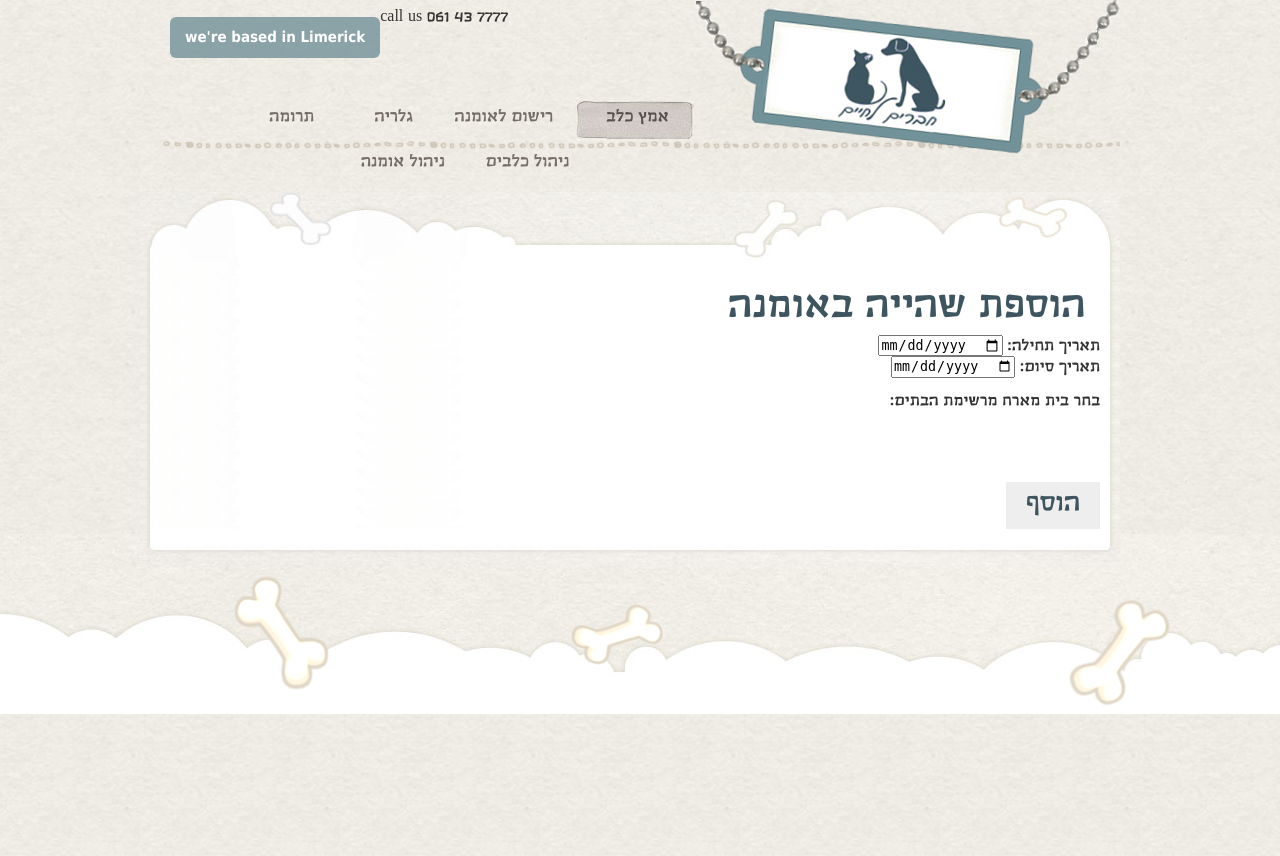
After one commit to ofirnn/friends_forlife, a Django app: page /friends_forlife/dogstaying_add in a window 1280 px wide. The commit adds this page. Run offline with Django 3.2, Linux system fonts and the light colour scheme; the visitor is signed in with stand-in values (Sample User, id 1); data that the repository does not hold is empty; parts of the project's set-up code (start-up, migrations or seed data) failed here and were passed over.

Commit message:
first version of dogstaying add :)

```diff
--- a/friends_forlife/app/static/style/style.css
+++ b/friends_forlife/app/static/style/style.css
@@ -789,6 +789,19 @@ input[type="search"]::-webkit-search-decoration {
 	margin-top: 10%;
 }
 
+.dogs_index_FosterBtn{
+	color:#AC6D76;
+    font-size: 18px;
+    background: #eee;
+    padding: 10px 20px 10px 20px;
+    text-decoration: none;
+    border: none;
+    /* margin-top: 56px; */
+    font-family: trashimclm;
+    float: left;
+
+	margin-top: 5px;
+}
 .dogs_index_RemoveBtn{
 	color:#e74c3c;
     font-size: 20px;
@@ -960,3 +973,7 @@ input[type="search"]::-webkit-search-decoration {
 	font-size: 30px;
 
 }
+
+/*=========================================*/
+/*====PAGE - Dogstaying-add =====*/
+/*=========================================*/
--- a/friends_forlife/app/templates/app/dogs_index.html
+++ b/friends_forlife/app/templates/app/dogs_index.html
@@ -108,10 +108,13 @@
                                                 <input type="hidden" name="id" value="{{ dog.id }}">
                                                 <input type="submit" class="dogs_index_UpdateBtn" value="עדכון"/>
                                             </form>
-
                                             <form>
                                                 <input type="hidden" name="id" value="{{ dog.id }}">
                                                 <input type="submit" class="dogs_index_RemoveBtn" value="הסרה"/>
+                                            </form>
+                                            <form name="dogstaying_add" action="dogstaying_add">
+                                                <input type="hidden" name="dog_id" value="{{ dog.id }}">
+                                                <input type="submit" class="dogs_index_FosterBtn" value="אומנה"/>
                                             </form>
                                     </div>
 					     	    </div>
--- /dev/null
+++ b/friends_forlife/app/templates/app/dogstaying_add.html
@@ -0,0 +1,116 @@
+<!DOCTYPE html>
+<html class="no-js">
+	<head>
+	    <meta charset="utf-8">
+	    <meta name="viewport" content="width=device-width, initial-scale=1, minimum-scale=1">
+	    <meta http-equiv="X-UA-Compatible" content="IE=edge,chrome=1">
+	    <title>Friends for Life</title>
+		<script src="../../static/js/modernizr.js"></script>
+		<link rel="stylesheet" href="../../static/style/style.css">
+		<link rel="stylesheet" href="../../static/style/styleMobile.css">
+	</head>
+	<body dir="rtl">
+		<div id="outer-wrap">
+			<div id="inner-wrap">
+			    <header id="top">
+			        <div class="block">
+			            <a href="index.html"  id="logo"></a><!--Logo-->
+			            <a class="nav-btn" id="nav-open-btn" href="#nav">Book Navigation</a>
+			            <div id="contact">
+			                <span class="based">we're based in Limerick</span>
+			                <span class="number">call us  061 43 7777</span>
+			            </div>
+					    <nav id="nav">
+				            <ul>
+				                <li class="is-active navBtnAdopt">
+				                    <a href="dogs_4_adoption.html">אמץ כלב</a>
+				                </li>
+				             	<li class="navBtnFoster">
+				                    <a href="house_registration.html">רישום לאומנה</a>
+				                </li>
+				             <!--<li class="navBtnAbout">
+				                    <a href="#">אודות</>
+				              </li>-->
+    				             <li class="navBtnGallery">
+				                    <a href="#">גלריה</a></a>
+				                </li>
+				             <!--<li class="navBtnContact">
+				                    <a href="#">צור קשר</a>
+				                </li>-->
+				                <li class="navBtnDonate">
+				                    <a href="donation_baskets.html">תרומה</a>
+				                </li>
+                                {% if request.user.is_superuser %}
+                                    <li class="navBtnDogIndex">
+                                        <a href="dogs_index.html">ניהול כלבים</a>
+                                    </li>
+                                    <li class="navBtnDogHouseIndex">
+                                        <a href="doghouse_index.html">ניהול אומנה</a></a>
+                                    </li>
+                                {% endif %}
+				            </ul>
+			            	<a class="close-btn" id="nav-close-btn" href="#top">Return to Content</a>
+			    		</nav>
+					</div>
+			    </header>
+				<main id="main">
+					<div class="block">
+						<div class="mainTop"></div>
+						<div class="mainContent">
+				    		<h1>הוספת שהייה באומנה</h1><br>
+                                <div class="dogstaying_add_form_details">
+{##}
+{#    description = models.TextField()#}
+{#    color = models.CharField(max_length=100, null=True)#}
+{#    age = models.CharField(max_length=100, null=True)#}
+{##}
+{#    is_adopted = models.BooleanField(default=False)#}
+{#    is_castrated = models.BooleanField(default=False)#}
+{#    is_educated = models.BooleanField(default=False)#}
+{#    gender = models.CharField(max_length=10, null=True)#}
+{#    status = models.CharField(max_length=50, help_text="State Name - In-Adoption / In-House / Treatment ")#}
+{#    last_updated = models.DateTimeField(auto_created=True)#}
+{#    picture = models.ImageField(upload_to="dog_pictures", default="media/dog_pictures/no-img.jpg")#}
+{#    chip_id = models.CharField(max_length=200, help_text="IL chip-id")#}
+{##}
+{#    size = models.CharField(max_length=200, null=True)#}
+{#    type_name = models.CharField(max_length=200, null=True, help_text="The name of the Dog-type")#}
+{#    is_hypoallergenic = models.BooleanField(default=False)#}
+{#    is_children_friendly = models.BooleanField(default=True)#}
+                                    <form action="dogstaying_addition" method="post" name="dogstaying_add" enctype="multipart/form-data" >
+                                        <div class="dogstaying_add_col">
+                                            <input type="hidden" name="dog_id" value="{{ dog_id }}">
+                                            <label class="dogstaying_add_form_label"> תאריך תחילה:</label>
+                                            <input type="date"  class="dogstaying_add_form_input" name="start_date">
+                                            <br>
+                                            <label class="dogstaying_add_form_label">תאריך סיום: </label>
+                                            <input type="date"  class="dogstaying_add_form_input" name="end_date">
+                                            <br><br>
+                                            <label class="dogstaying_add_form_label">בחר בית מארח מרשימת הבתים:</label>
+                                                <br>
+{#                                                <select class="dogstaying_add_form_select" name="doghouse">#}
+                                                    {% for house in dog_houses %}
+                                                        <input type="radio" name="doghouse" value="{{ house.id }}"> {{ house.owner_name }} , {{ house.owner_city }} <br>
+
+                                                    {% endfor %}
+                                                <br>
+                                        </div>
+                                        <div class="dogstaying_add_col">
+                                        </div>
+                                        <div class="dogs_update_col">
+                                            <input class="submitBtn" type="submit" value="הוסף">
+                                        </div>
+                                    </form>
+                                </div>
+
+								<div class="clear"></div>
+						</div>
+						<div class="mainBtn"></div>
+					</main>
+			    	<footer id="footer"></footer>
+				</div><!--Block-->
+			</div><!--/#inner-wrap-->
+		</div><!--/#outer-wrap-->
+		<script src="../../static/js/main.js"></script>
+	</body>
+</html>
--- a/friends_forlife/app/urls.py
+++ b/friends_forlife/app/urls.py
@@ -12,6 +12,10 @@ urlpatterns = [
     url(r'^dogs_4_adoption', views.dogs_4_adoption, name="dogs_4_adoption"),
     url(r'^house_registration', views.house_registration, name="house_registration"),
     url(r'^house_register', views.house_register, name="house_register_endpoint"),
+    url(r'^dogstaying_add', views.dogstaying_add, name="dogstaying_add"),
+    url(r'^dogstaying_addition', views.dogstaying_addition, name="dogstaying_addition_endpoint"),
+    url(r'^contact_us', views.contact_us, name="contact_us"),
+    url(r'^donate', views.donation, name="donation_page"),
     url(r'^dog_insertion', views.dog_insertion, name="dog_insertion"),
     url(r'^dog_insert', views.dog_insert, name="dog_insert_endpoint"),
     url(r'^dog_updation', views.dog_updation, name="dog_updation"),
--- a/friends_forlife/app/views.py
+++ b/friends_forlife/app/views.py
@@ -255,3 +255,33 @@ def donation(request):
 def index(request):
     context = RequestContext(request, {'dog': 'dog'})
     return render(request, 'app/index.html', context)
+
+
+@login_required()
+def dogstaying_add(request):
+    dog_id = request.GET.get("dog_id", None)
+    dog_houses = DogHouse.objects.all()
+
+    context = RequestContext(request, {'dog_id' : dog_id, 'dog_houses': dog_houses})
+    return render(request, 'app/dogstaying_add.html', context)
+
+
+@login_required()
+def dogstaying_addition(request):
+    dog_id = request.GET.get("dog_id", None)
+    doghouse_id = request.GET.get("doghouse_id", None)
+    start_date = request.GET.get("start_date", None)
+    end_date = request.GET.get("end_date", None)
+
+    dog = Dog.objects.get(id=dog_id)
+    dog_house = DogHouse.objects.get(id=doghouse_id)
+
+    dogstaying = DogStaying(house=dog_house, dog=dog, start_date=start_date, end_date=end_date)
+    dogstaying.save()
+
+    context = RequestContext(request, {'dogstaying': dogstaying})
+    return render(request, 'app/success_dogstaying_add.html')
+
+
+def contact_us(request):
+    return
```
Also changed, not shown: friends_forlife/app/templates/app/success_dogstaying_add.html (added).
